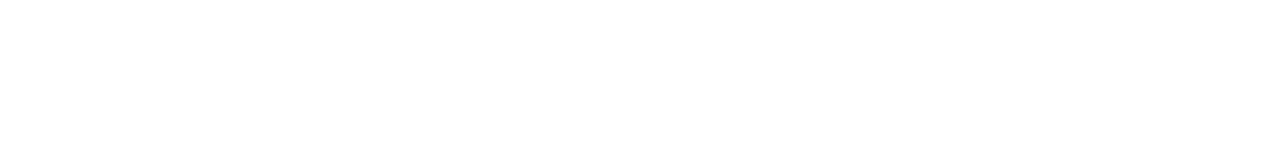
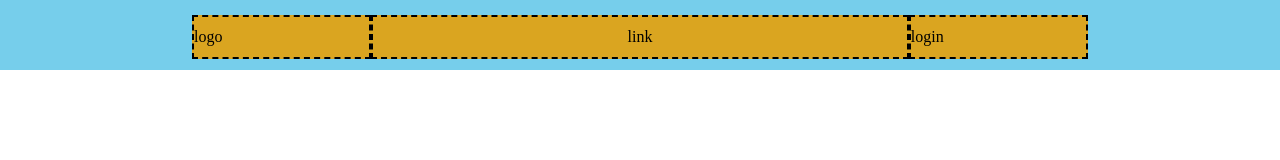
Before and after one commit to GtDavide01/htmlcss-struttura-discord, a plain HTML site: page index.html in a window 1280 px wide. Drawn offline with Linux system fonts and the light colour scheme.

Commit message:
aggiunto header

```diff
--- a/css/style.css
+++ b/css/style.css
@@ -4,3 +4,29 @@
     padding: 0;
     box-sizing: border-box;
 }
+
+/* COMMON */
+.container{
+    display: flex;
+    margin: 0 auto;
+    width: 70%;
+}
+
+/* HEADER */
+header{
+    height: 70px;
+    background-color: rgb(118, 206, 235) ;
+}
+.conthead{
+    width: 20%;
+    margin-top: 15px;
+    margin-bottom: 15px;
+    background-color: rgb(218,165,32);
+    border: 2px dashed black ;
+    line-height: 40px;
+}
+.link{
+    text-align: center;
+    flex-grow: 2;
+}
+/* /HEADER */
--- a/index.html
+++ b/index.html
@@ -10,7 +10,17 @@
 <body>
     <!-- Header -->
     <header>
-
+        <div class="container">
+            <div class="conthead logo">
+                logo
+            </div>
+            <div class="conthead link">
+                link
+            </div>
+            <div class="conthead login">
+                login
+            </div>
+        </div>
     </header>
     <!-- /Header -->
 
```
